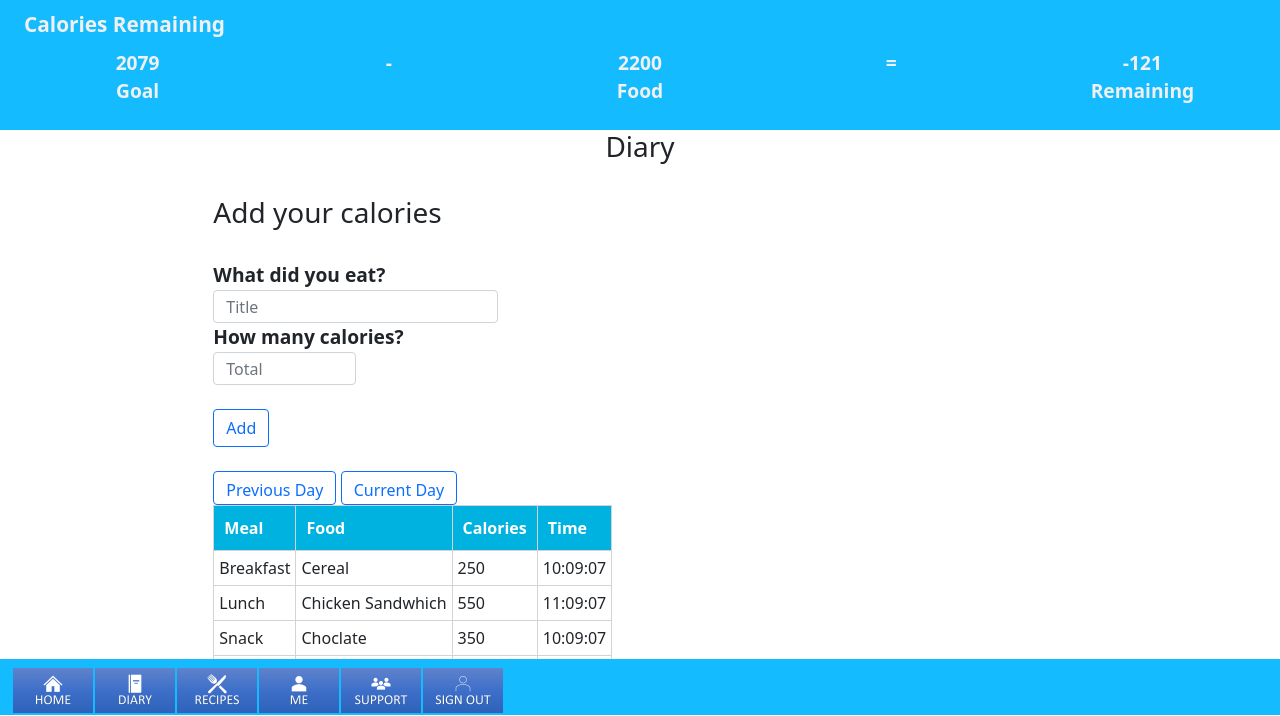
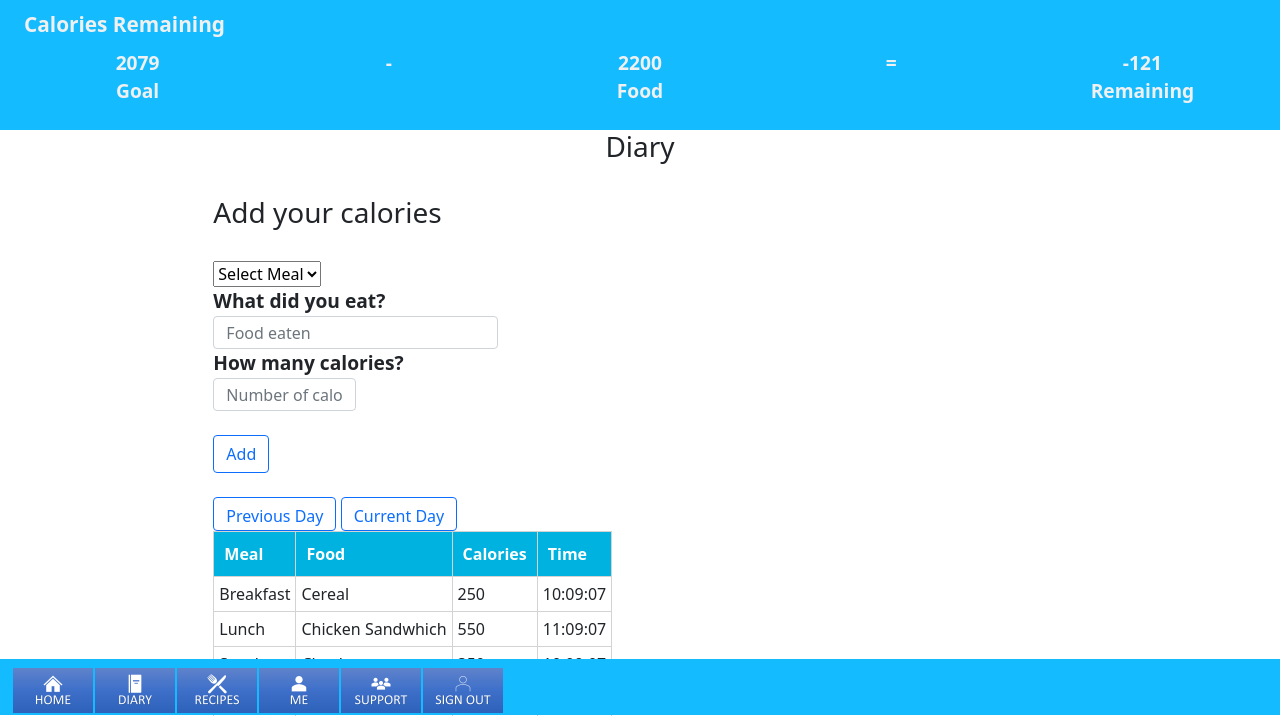
Before and after one commit to rayyanp/Calorie-Counter-Project, a PHP site: page /diary.php in a window 1280 px wide. Shown: the part 85-801 px from the top of the page. Run offline with PHP 8.4, Linux system fonts and the light colour scheme; a user stored in the database is signed in; data comes from the database, SQL or seed files in the repository; some libraries are stand-ins or nearby versions.

Commit message:
Add files via upload
Amended diary page so that the user can select meal type as well as inserting food and calories so that the data inputted is stored in the database. Also connected the calorie table correctly so that the table displays the current days diary for meal,food,calories and time.

```diff
--- a/diary.php
+++ b/diary.php
@@ -38,13 +38,22 @@ else
       <h3>Add your calories</h3><br>
         <form action="calorieupdate.php" method="post" enctype="multipart/form-data">
         <div class="form-group">
+        <div class="col-3">
+                <select name="meal" id="meal">
+                    <option value="" selected disabled hidden>Select Meal</option>
+                    <option value="Breakfast">Breakfast</option>
+                    <option value="Lunch">Lunch</option>
+                    <option value="Dinner">Dinner</option>
+                    <option value="Snack">Snack</option>
+                </select>
+            </div>
           <div class="col-sm-12">
               <label for="inputFood" class="col-sm-12">What did you eat?</label>
               </div>
           </div>
               <div class="form-group">
               <div class="col-sm-4 col-sm-offset-4">
-                  <input type="text" class="form-control" id="inputFood" placeholder="Title" name="food">
+                  <input type="text" class="form-control" id="inputFood" placeholder="Food eaten" name="food">
               </div>
           </div>
 
@@ -55,7 +64,7 @@ else
           </div>
           <div class="form-group">
           <div class="col-sm-2 col-sm-offset-5">
-            <input type="text" class="form-control" id="inputCal" placeholder="Total" name="calorie_intake">
+            <input type="text" class="form-control" id="inputCal" placeholder="Number of calories" name="calorie_intake">
             </div>
           </div><br>
             <button class="btn btn-outline-primary" type="submit" name="post">Add</button>
```
